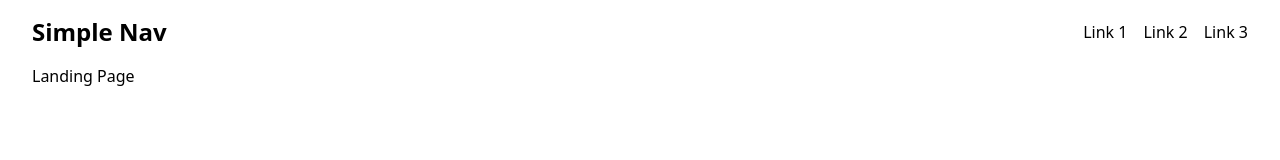
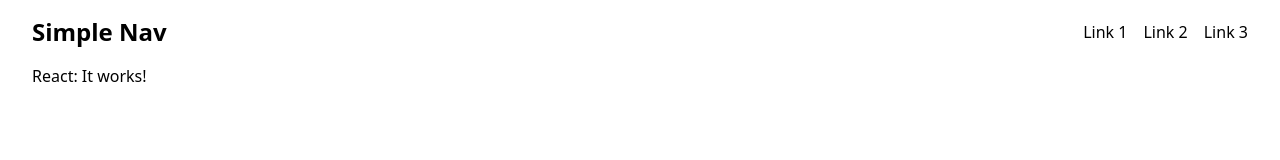
Before and after one commit to moquette/simple-nav, a React (Create React App) app: page / in a window 1280 px wide. Shown: the top 160 px of the page. Built offline with nearby package versions, Linux system fonts and the light colour scheme.

Commit message:
chore: refactor

```diff
--- a/src/App.tsx
+++ b/src/App.tsx
@@ -1,9 +1,8 @@
 import Layout from './Layout'
-
 function App() {
   return (
-    <Layout className="together">
-      <h1>Landing Page</h1>
+    <Layout>
+      <h1>React: It works!</h1>
     </Layout>
   )
 }
--- a/src/Layout/Navbar.tsx
+++ b/src/Layout/Navbar.tsx
@@ -4,7 +4,7 @@ import {
   RiAtLine,
   RiBarChartLine,
   RiBubbleChartLine,
-  RiMenuFill,
+  RiMore2Fill,
   RiCloseLine,
 } from 'react-icons/ri'
 
@@ -59,7 +59,7 @@ const NavigationBar = ({ className }: IAppProps) => {
                     {open ? (
                       <RiCloseLine className="text-2xl" />
                     ) : (
-                      <RiMenuFill className="text-2xl" />
+                      <RiMore2Fill className="text-2xl" />
                     )}
                   </Popover.Button>
                   <Transition
--- a/src/Layout/index.tsx
+++ b/src/Layout/index.tsx
@@ -3,13 +3,17 @@ import Navbar from './Navbar'
 
 export interface IAppProps {
   className?: string
+  noNavbar?: boolean
   children?: React.ReactNode
 }
 
-const Layout = ({ className, children }: IAppProps) =>
+const Layout = ({ className, noNavbar, children }: IAppProps) =>
   children ? (
     <>
-      <Navbar />
+      {/*****************************
+        Hide nav if not needed
+      ******************************/}
+      {noNavbar ? null : <Navbar />}
       <div className={`layout ${className}`}>
         <div>{children}</div>
       </div>
```
